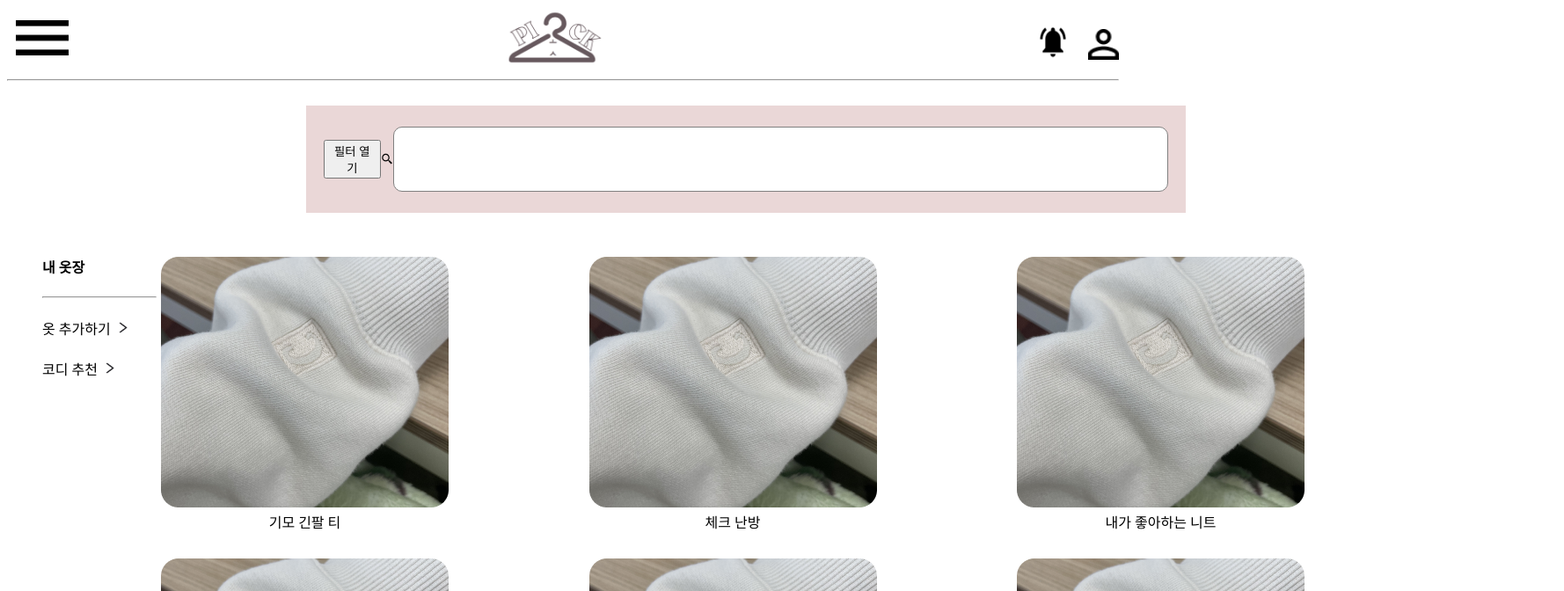
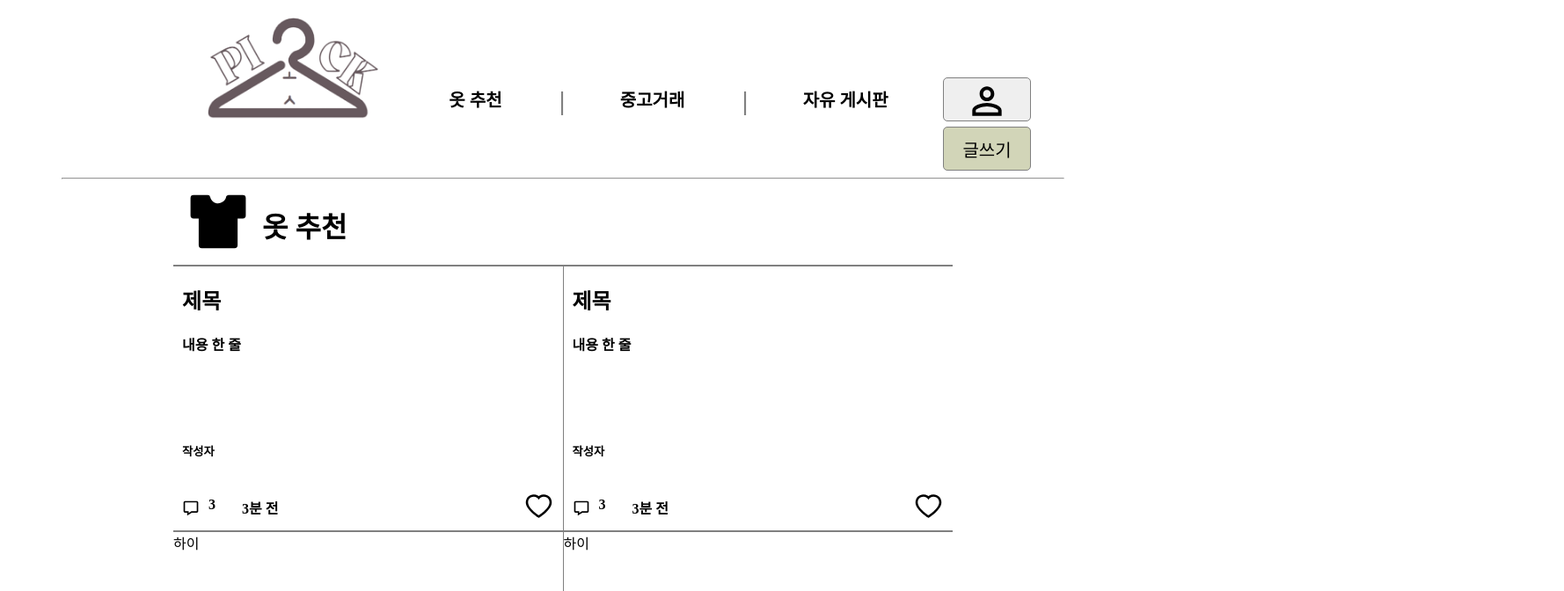
Before and after one commit to ClothPick/ClothPick-Team-Project-Web, a React (Create React App) app: page / in a window 1280 px wide. Shown: the top 672 px of the page at 88% size, 1778 px wide, since content can reach past the window. Built offline with nearby package versions, Linux system fonts and the light colour scheme.

Commit message:
[픽뮤니티] 스크랩 오류
하나씩 클릭되지 않고 동시 클릭되었다.

console에 띄워보니 useState값에 undefined로 값이 들어가지 않아 해결하지 못해서 수정이 필요하다.

```diff
--- a/package.json
+++ b/package.json
@@ -6,7 +6,9 @@
     "@testing-library/jest-dom": "^5.16.5",
     "@testing-library/react": "^13.4.0",
     "@testing-library/user-event": "^13.5.0",
+    "axios": "^0.27.2",
     "bootstrap": "^5.2.1",
+    "http-proxy-middleware": "^2.0.6",
     "react": "^18.2.0",
     "react-bootstrap": "^2.5.0",
     "react-dom": "^18.2.0",
@@ -39,5 +41,6 @@
       "last 1 firefox version",
       "last 1 safari version"
     ]
-  }
+  },
+  "proxy": "http://192.168.0.109"
 }
--- a/src/App.js
+++ b/src/App.js
@@ -1,15 +1,17 @@
 import React from "react";
 import { BrowserRouter as Router, Route, Switch } from "react-router-dom";
 import ClosetMain from "./Closet/ClosetMain";
-import Community from './Community/Comm';
+import Community from './Community/Pick/NoticeBoard/ClothRecommend';
+import Commu from './Test/Community'
 
 function App() {
   return (
     <Router>
       <div className="App">
         <Switch>
-          <Route exact path="/" component={ClosetMain} />
-          <Route path="/community" component={Community} />
+          <Route path="/closet" component={ClosetMain} />
+          <Route exact path="/" component={Community} />
+          <Route path="/test" component={Commu} />
         </Switch>
       </div>
     </Router>
--- a/src/Community/Header/community_header.css
+++ b/src/Community/Header/community_header.css
@@ -3,8 +3,6 @@
     flex-flow: row nowrap;
     justify-content: space-between;
     width: auto;
-
-
 }
 
 .logo{
@@ -42,7 +40,7 @@
     margin-top: 80px;
 }
 
-#login{
+#mypage{
     margin-right: 10px;
     border-radius: 5px;
     border: 1px solid gray;
--- a/src/Community/Header/community_header.js
+++ b/src/Community/Header/community_header.js
@@ -1,10 +1,11 @@
-import logo from '../img/PICK.PNG'
+// import logo from '../img/PICK.PNG'
 import './community_header.css'
+import logo from '../../img/PICK.PNG'
+import { MdPersonOutline } from 'react-icons/md';
 
 
-
-function Community_header(){
-    return(
+function Community_header() {
+    return (
         <>
             <div className="header">
                 <div className="logo"><img src={logo} id='logo2' alt='logo'></img> </div>
@@ -16,7 +17,7 @@ function Community_header(){
                     <a id='free'>자유 게시판</a>
                 </div>
                 <div className='button'>
-                <button id='login'>로그인</button>
+                    <button id='mypage'><MdPersonOutline size="50" /></button>
                     <button id='write'>글쓰기</button>
                 </div>
             </div>
--- /dev/null
+++ b/src/Community/Pick/NoticeBoard/CSSClothRecommend.css
@@ -0,0 +1,67 @@
+.text-margin-left-200 {
+    margin-left: 200px;
+    display: flex;
+}
+
+.text-margin-left-10 {
+    margin-left: 10px;
+}
+
+.text-margin-left-20 {
+    margin-left: 20px;
+}
+
+.text-margin-left-30 {
+    margin-left: 30px;
+}
+
+.text-margin-top-150 {
+    margin-top: 100px;
+}
+
+.flex {
+    display: flex;
+}
+
+.text-right {
+    margin-left: auto;
+}
+
+.text-margin-right-10 {
+    margin-right: 10px;
+}
+
+.text-top-1 {
+    margin-top: 14px;
+}
+
+.text-top-2 {
+    margin-top: 24px;
+}
+
+.box {
+    display: flex;
+    justify-content: center;
+}
+
+.noticeBoard {
+    background: white;
+    width: 35%;
+    height: 300px;
+    border-top: solid 2px gray;
+    border-right: none;
+    border-left: none;
+}
+
+.border-right {
+    border-right: solid 1px gray;
+}
+
+.scrap {
+    cursor:pointer;
+    transition: transform 300ms ease;
+}
+
+.scrap:hover {
+    transform: scale(1.1);
+}
--- /dev/null
+++ b/src/Community/Pick/NoticeBoard/ClothRecommend.jsx
@@ -0,0 +1,117 @@
+// import React, { useState, useEffect } from 'react';
+// import Axios from 'axios';
+import React, { useState } from 'react';
+import Header from '../../Header/community_header'
+import './CSSClothRecommend.css'
+import { AiFillSkin, AiOutlineHeart, AiFillHeart } from 'react-icons/ai';
+import { BiMessage } from 'react-icons/bi';
+
+
+const Freedom = () => {
+
+    const [scrapChecked, setScrapChecked] = useState({
+        number1: false,
+        number2: false
+    });
+
+    const { number1, number2 } = scrapChecked;
+
+    const handleScrapButton = (e) => {
+        setScrapChecked({
+            ...scrapChecked,
+            [e.target.name]: e.target.value
+        });
+
+        console.log(e.target.name);
+
+        switch (e.target.name) {
+            case '1':
+                setScrapChecked({
+                    ...scrapChecked,
+                    [e.target.value]: true
+                });
+                console.log(number1);
+                break;
+
+            case '2':
+                setScrapChecked({
+                    ...scrapChecked,
+                    [e.target.value]: true
+                });
+                console.log(number2);
+                break;
+        }
+        // scrapChecked ? setScrapChecked(false) : setScrapChecked(true);
+    }
+
+    return (
+        <div>
+            <Header />
+            <div className='text-margin-left-200'>
+                <AiFillSkin size="80" />
+                <h1 className='text-margin-left-10'>옷 추천</h1>
+            </div>
+            <div className='box'>
+                <div className='noticeBoard border-right'>
+                    <div className='text-margin-left-10'>
+                        <h2>제목</h2>
+                        <h4>내용 한 줄</h4>
+                    </div>
+                    <h5 className='text-margin-left-10 text-margin-top-150'>작성자</h5>
+                    <div className='text-margin-left-10 flex'>
+                        <BiMessage size='20' className='text-top-2' />
+                        <h4 className='text-margin-left-10'>3</h4>
+                        <h4 className='text-margin-left-30'>3분 전</h4>
+
+                        {scrapChecked ?
+                            <AiOutlineHeart number1='1' value={number1} size='35' className='text-top-1 text-right text-margin-right-10 scrap' onClick={handleScrapButton} /> :
+                            <AiFillHeart number1='1' value={number1} size='35' color='red' className='text-top-1 text-right text-margin-right-10 scrap' onClick={handleScrapButton} />}
+
+                    </div>
+
+                </div>
+
+                <div className='noticeBoard'>
+                    <div className='text-margin-left-10'>
+                        <h2>제목</h2>
+                        <h4>내용 한 줄</h4>
+                    </div>
+                    <h5 className='text-margin-left-10 text-margin-top-150'>작성자</h5>
+                    <div className='text-margin-left-10 flex'>
+                        <BiMessage size='20' className='text-top-2' />
+                        <h4 className='text-margin-left-10'>3</h4>
+                        <h4 className='text-margin-left-30'>3분 전</h4>
+
+                        {scrapChecked ?
+                            <AiOutlineHeart number2='2' value={number2} size='35' className='text-top-1 text-right text-margin-right-10 scrap' onClick={handleScrapButton} /> :
+                            <AiFillHeart number2='2' value={number2} size='35' color='red' className='text-top-1 text-right text-margin-right-10 scrap' onClick={handleScrapButton} />}
+                        {/* {scrapChecked ?
+                            <AiOutlineHeart size='35' className='text-top-1 text-right text-margin-right-10 scrap' onClick={handleScrapButton} /> :
+                            <AiFillHeart size='35' color='red' className='text-top-1 text-right text-margin-right-10 scrap' onClick={handleScrapButton} />} */}
+                    </div>
+
+                </div>
+            </div>
+
+            <div className='box'>
+                <div className='noticeBoard border-right'>
+                    하이
+                </div>
+                <div className='noticeBoard'>
+                    하이
+                </div>
+            </div>
+
+            <div className='box'>
+                <div className='noticeBoard border-right'>
+                    하이
+                </div>
+                <div className='noticeBoard'>
+                    하이
+                </div>
+            </div>
+        </div>
+    );
+};
+
+export default Freedom;
--- /dev/null
+++ b/src/Test/Community.js
@@ -0,0 +1,63 @@
+import React, { useState, useEffect } from "react";
+import TestMethod from "./TestMethod";
+// import './Table.css'
+function Community() {
+  const [community, setCommunity] = useState([]);
+  const [title, setTitle] = useState("");
+  const [content, setContent] = useState("");
+  const [click, setClick] = useState(true);
+
+  useEffect(() => {
+    const get = TestMethod.CommunityTestListGet()
+    const getData = () => {
+      get.then(data => {
+        setCommunity(data);
+      });
+    };
+    getData();
+  }, [click]);
+
+  const ontext = async () => {
+    await TestMethod.CommunityTestListPost(title, content)
+    if (click) {
+      setClick(false);
+    } else {
+      setClick(true);
+    }
+    setTitle("")
+    setContent("")
+  }
+  // console.log(community)
+  return (
+    <div>
+      <h1>안녕</h1>
+      <div>
+        <p>제목</p>
+        <input type='text' className="title" value={title} onChange={({ target: { value } }) => setTitle(value)} />
+        <p>내용</p>
+        <input type='text' className="title" value={content} onChange={({ target: { value } }) => setContent(value)} />
+        <button onClick={(e) => ontext()}>작성</button>
+      </div>
+      <table className="tb">
+        <tbody>
+          <tr className="title">
+            <td>작성글 id</td>
+            <td>제목</td>
+            <td>내용</td>
+          </tr>
+          {
+            community && community.map((data) => (
+              <tr className="content" key={data.id}>
+                <td>{data.id}</td>
+                <td>{data.title}</td>
+                <td>{data.content}</td>
+              </tr>
+            ))
+          }
+        </tbody>
+      </table>
+    </div>
+  );
+}
+
+export default Community;
--- /dev/null
+++ b/src/Test/TestInstance.js
@@ -0,0 +1,7 @@
+import axios from 'axios';
+
+const Instance = axios.create({
+  baseURL: 'http://192.168.0.109'
+});
+
+export default Instance;
--- /dev/null
+++ b/src/Test/TestMethod.js
@@ -0,0 +1,52 @@
+import Instance from "./TestInstance";
+
+async function TestList () {
+  try {
+    const response = await Instance.get('/api/list');
+    console.log(response.data);
+    return response.data;
+  } catch (error) {
+    console.log(error);
+  }};
+
+async function CommunityTestListGet () {
+  try {
+    const response = await Instance.get('/api/sample');
+    console.log(response.data);
+    return response.data;
+  } catch (error) {
+    console.log(error);
+  }};
+
+async function CommunityTestListPost (titles, contents) {
+  try {
+    const response = await Instance.post('/api/communitytest',{
+      title: titles,
+      content: contents
+  });
+    console.log(response.data);
+  } catch (error) {
+    console.log(error);
+  }};
+
+
+  async function CommunityTestListPut (id, titles, contents) {
+    try {
+      const response = await Instance.post(`/api/communitytest/${id}`,{
+        title: titles,
+        content: contents
+    });
+      console.log(response.data);
+    } catch (error) {
+      console.log(error);
+    }};
+
+
+const TestMethod = {
+  TestList,
+  CommunityTestListGet,
+  CommunityTestListPost,
+  CommunityTestListPut
+}
+
+export default TestMethod;
```
Also changed, not shown: src/Community/Comm.js (+6 -6 lines), src/Community/Pick/Pick.js (+78 -78 lines), 1 other file (tests, documents, lock files or other folders). Lines whose indentation alone changed are shown as unchanged.
